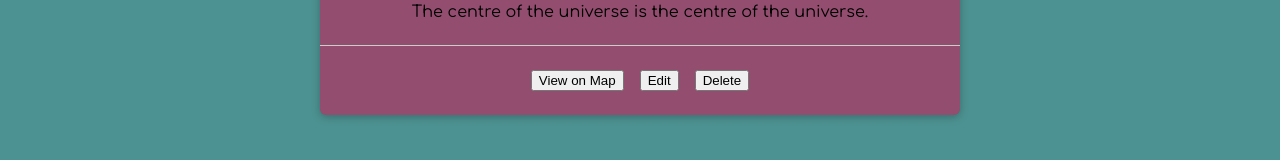
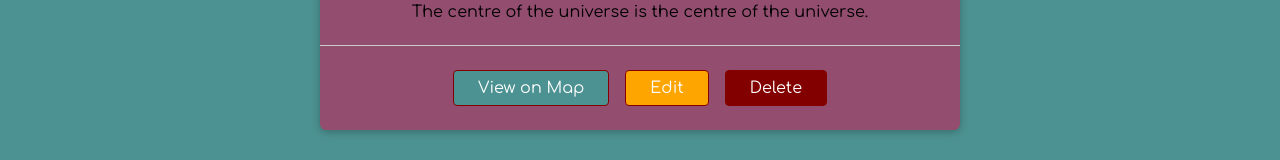
Before and after one commit to kazvee/localbytes-frontend, a React (Create React App) app: page /u1/places in a window 1280 px wide. Shown: the part 476-636 px from the top of the page. Built offline with nearby package versions, Linux system fonts and the light colour scheme.

Commit message:
Add custom styling for Buttons

```diff
--- a/src/places/components/PlaceItem.js
+++ b/src/places/components/PlaceItem.js
@@ -1,6 +1,7 @@
 import React from 'react';
 
 import Card from '../../shared/components/UIElements/Card';
+import Button from '../../shared/components/FormElements/Button';
 import './PlaceItem.css';
 
 const PlaceItem = (props) => {
@@ -16,9 +17,9 @@ const PlaceItem = (props) => {
           <p>{props.description}</p>
         </div>
         <div className='place-item__actions'>
-          <button>View on Map</button>
-          <button>Edit</button>
-          <button>Delete</button>
+          <Button inverse>View on Map</Button>
+          <Button to={`/places/${props.id}`}>Edit</Button>
+          <Button danger>Delete</Button>
         </div>
       </Card>
     </li>
--- /dev/null
+++ b/src/shared/components/FormElements/Button.css
@@ -0,0 +1,61 @@
+.button {
+  font: inherit;
+  padding: 0.5rem 1.5rem;
+  border: 1px solid #830000;
+  border-radius: 4px;
+  background: #ffa500;
+  color: white;
+  cursor: pointer;
+  margin-right: 1rem;
+  text-decoration: none;
+  display: inline-block;
+}
+
+.button:focus {
+  outline: none;
+}
+
+.button:hover,
+.button:active {
+  background: #f34343;
+  border-color: #f34343;
+}
+
+.button--inverse {
+  background: #4d9292;
+  color: white;
+}
+
+.button--inverse:hover,
+.button--inverse:active {
+  color: white;
+  background: #f34343;
+}
+
+.button--danger {
+  background: #830000;
+  border-color: #830000;
+}
+
+.button--danger:hover,
+.button--danger:active {
+  background: #f34343;
+  border-color: #830000;
+}
+
+.button:disabled,
+.button:hover:disabled,
+.button:active:disabled {
+  background: #ccc;
+  color: #979797;
+  border-color: #ccc;
+  cursor: not-allowed;
+}
+
+.button--small {
+  font-size: 0.8rem;
+}
+
+.button--big {
+  font-size: 1.5rem;
+}
--- /dev/null
+++ b/src/shared/components/FormElements/Button.js
@@ -0,0 +1,46 @@
+import React from 'react';
+import { Link } from 'react-router-dom';
+
+import './Button.css';
+
+const Button = (props) => {
+  if (props.href) {
+    return (
+      <a
+        className={`button button--${props.size || 'default'} ${
+          props.inverse && 'button--inverse'
+        } ${props.danger && 'button--danger'}`}
+        href={props.href}
+      >
+        {props.children}
+      </a>
+    );
+  }
+  if (props.to) {
+    return (
+      <Link
+        to={props.to}
+        exact={props.exact}
+        className={`button button--${props.size || 'default'} ${
+          props.inverse && 'button--inverse'
+        } ${props.danger && 'button--danger'}`}
+      >
+        {props.children}
+      </Link>
+    );
+  }
+  return (
+    <button
+      className={`button button--${props.size || 'default'} ${
+        props.inverse && 'button--inverse'
+      } ${props.danger && 'button--danger'}`}
+      type={props.type}
+      onClick={props.onClick}
+      disabled={props.disabled}
+    >
+      {props.children}
+    </button>
+  );
+};
+
+export default Button;
```
